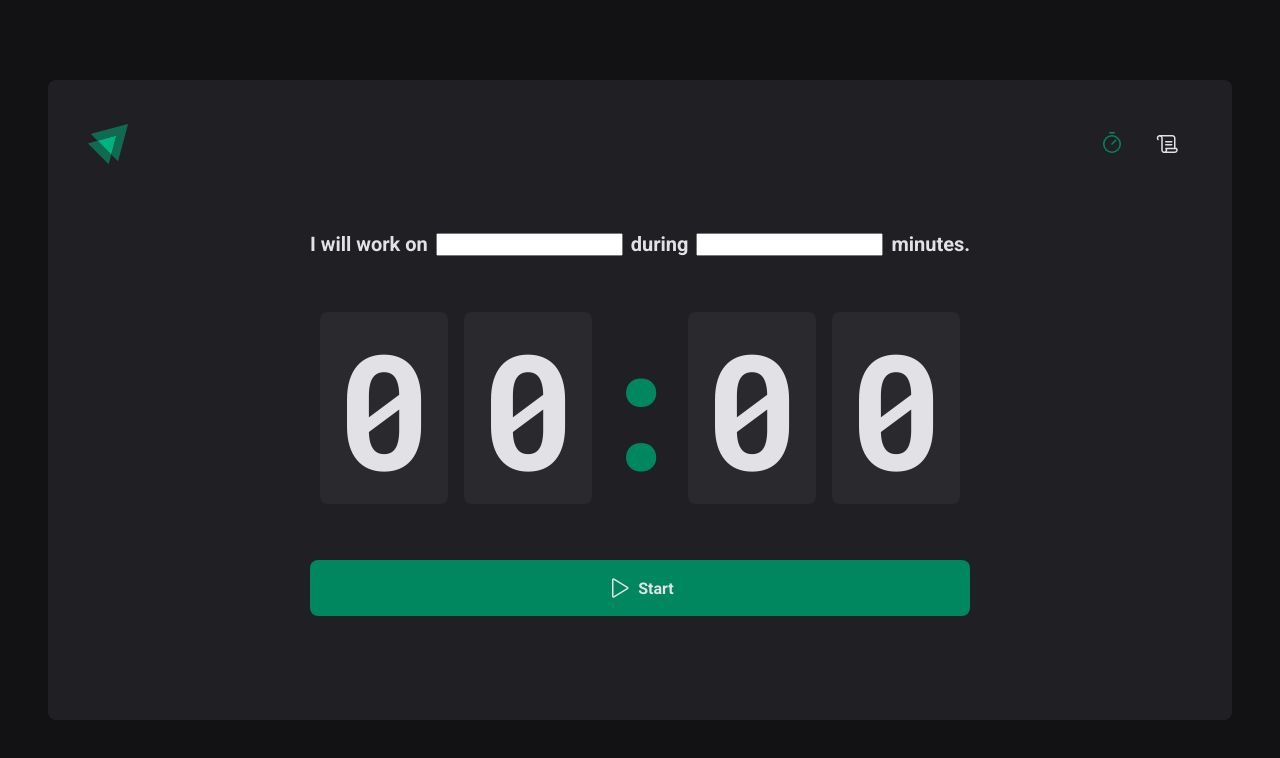
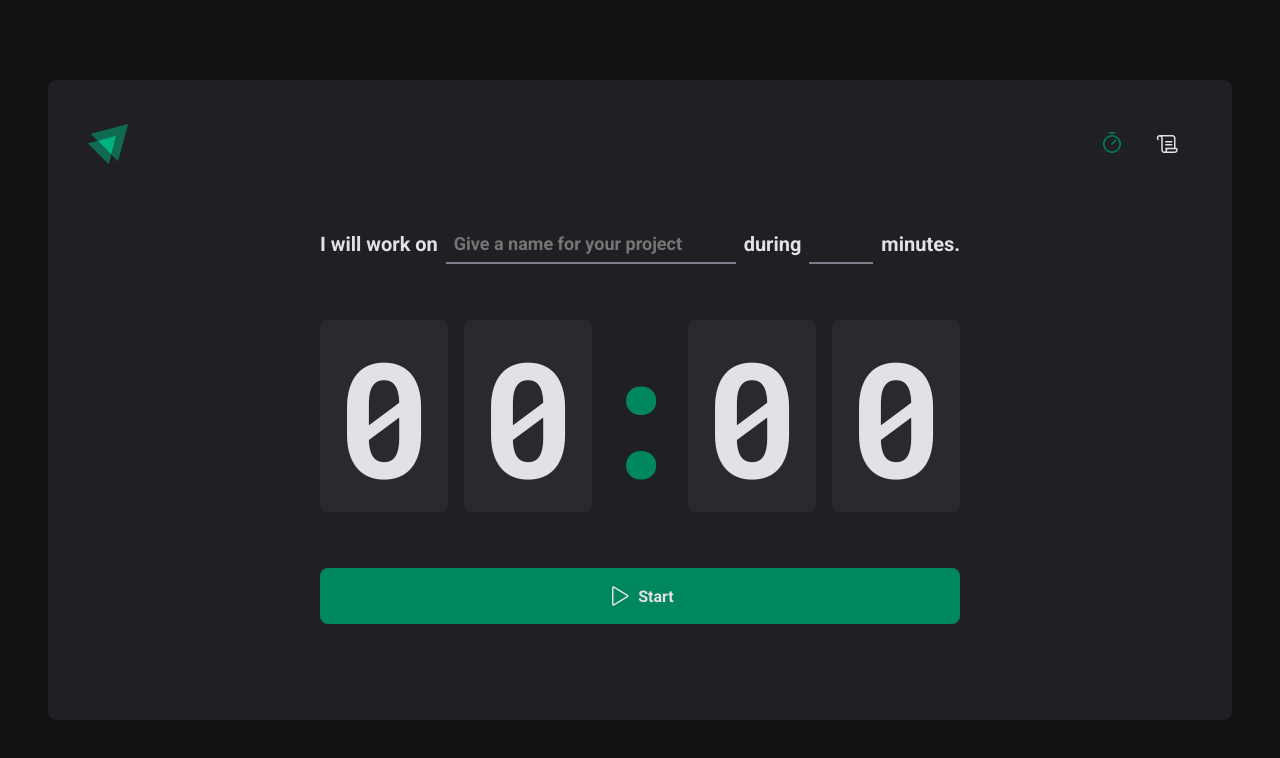
Before and after one commit to jonathancsr/pomodoro, a React (Vite) app: page / in a window 1280 px wide. Shown: the top 758 px of the page. Built offline with nearby package versions, Linux system fonts and the light colour scheme.

Commit message:
style: input styles

```diff
--- a/src/pages/Home/index.tsx
+++ b/src/pages/Home/index.tsx
@@ -1,39 +1,48 @@
 import { Play } from "phosphor-react";
-import {
-  CountdownContainer,
-  FormContainer,
-  HomeContainer,
-  Separator,
-  StartCountdownButton,
-} from "./styles";
+import * as S from "./styles";
 
 export function Home() {
   return (
-    <HomeContainer>
+    <S.HomeContainer>
       <form action="">
-        <FormContainer>
+        <S.FormContainer>
           <label htmlFor="task">I will work on</label>
-          <input id="task" />
+          <S.TaskInput
+            id="task"
+            list="task-suggestions"
+            placeholder="Give a name for your project"
+          />
+          <datalist id="task-suggestions">
+            <option value="Task 1" />
+            <option value="Task 2" />
+          </datalist>
 
           <label htmlFor="minutesAmount">during</label>
-          <input type="number" id="minutesAmount" />
+          <S.MinutesAmountInput
+            type="number"
+            id="minutesAmount"
+            placeholder=""
+            max={60}
+            min={5}
+            step={5}
+          />
 
           <span>minutes.</span>
-        </FormContainer>
+        </S.FormContainer>
 
-        <CountdownContainer>
+        <S.CountdownContainer>
           <span>0</span>
           <span>0</span>
-          <Separator>:</Separator>
+          <S.Separator>:</S.Separator>
           <span>0</span>
           <span>0</span>
-        </CountdownContainer>
+        </S.CountdownContainer>
 
-        <StartCountdownButton type="submit">
+        <S.StartCountdownButton type="submit">
           <Play size={24} />
           Start
-        </StartCountdownButton>
+        </S.StartCountdownButton>
       </form>
-    </HomeContainer>
+    </S.HomeContainer>
   );
 }
--- a/src/pages/Home/styles.ts
+++ b/src/pages/Home/styles.ts
@@ -26,6 +26,35 @@
   font-size: 1.25rem;
   font-weight: bold;
   flex-wrap: wrap;
+`;
+
+const BaseInput = styled.input`
+  background: transparent;
+  height: 2.5rem;
+  border: 0;
+  border-bottom: 2px solid ${(props) => props.theme["gray-500"]};
+
+  font-weight: bold;
+  font-size: 1.125rem;
+  padding: 0 0.5rem;
+  color: ${(props) => props.theme["gray-100"]};
+
+  &:focus {
+    box-shadow: none;
+    border-color: ${(props) => props.theme["green-500"]};
+  }
+`;
+
+export const TaskInput = styled(BaseInput)`
+  flex: 1;
+
+  &::-webkit-calendar-picker-indicator {
+    display: none !important;
+  }
+`;
+
+export const MinutesAmountInput = styled(BaseInput)`
+  width: 4rem;
 `;
 
 export const CountdownContainer = styled.div`
```
